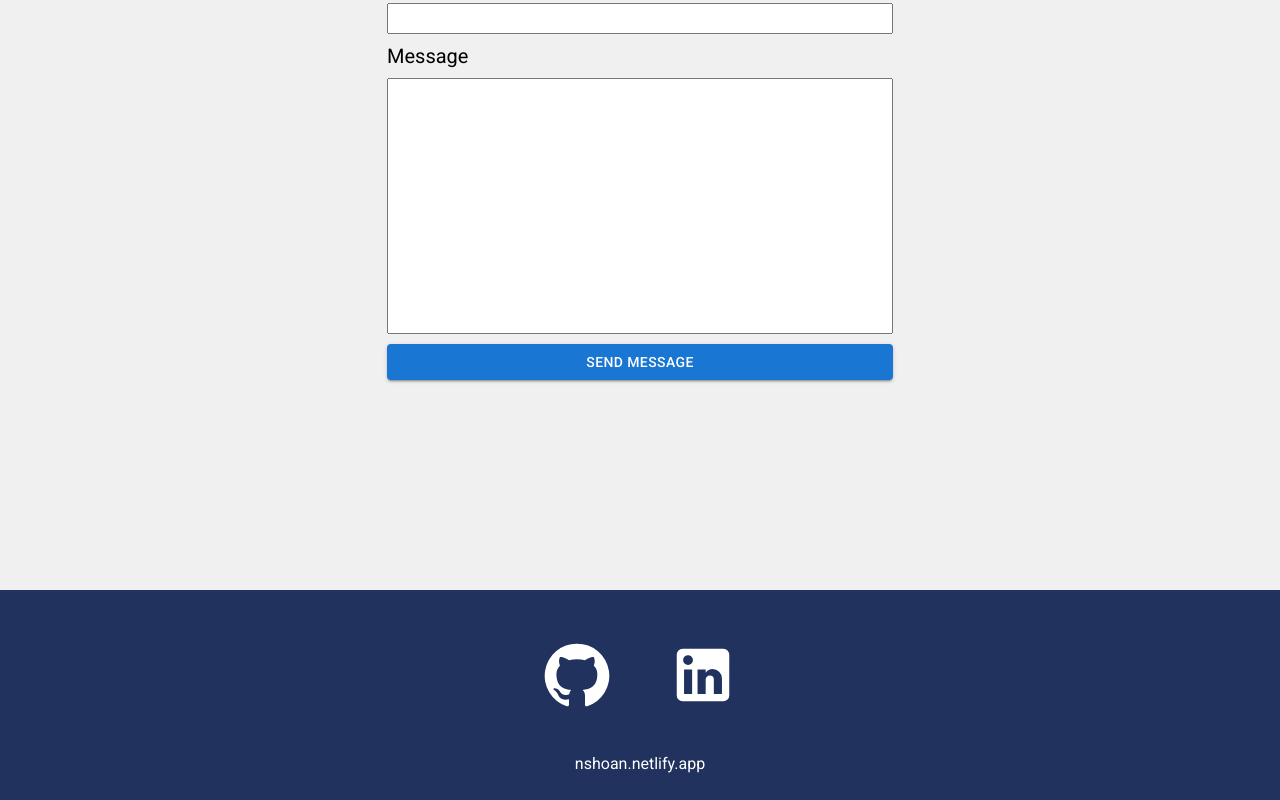
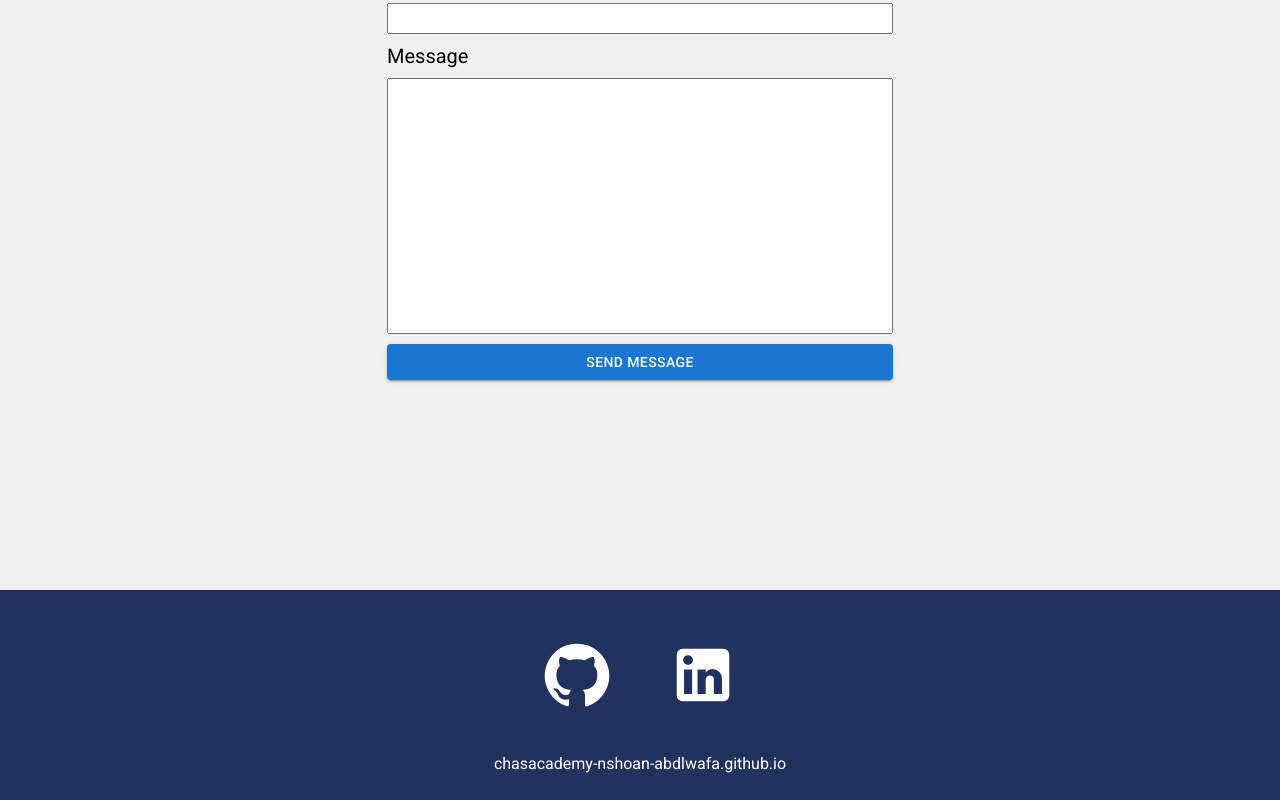
Before and after one commit to BlueberryPwn/blueberrypwn.github.io, a React (Create React App) app: page /contact in a window 1280 px wide. Shown: the part 372-1172 px from the top of the page. Built offline with nearby package versions, Linux system fonts and the light colour scheme.

Commit message:
updated footer text

```diff
--- a/src/components/Footer.js
+++ b/src/components/Footer.js
@@ -30,7 +30,7 @@ function Footer() {
           </IconButton>
         </Tooltip>
       </div>
-      <p>nshoan.netlify.app</p>
+      <p>chasacademy-nshoan-abdlwafa.github.io</p>
     </div>
   );
 }
```
